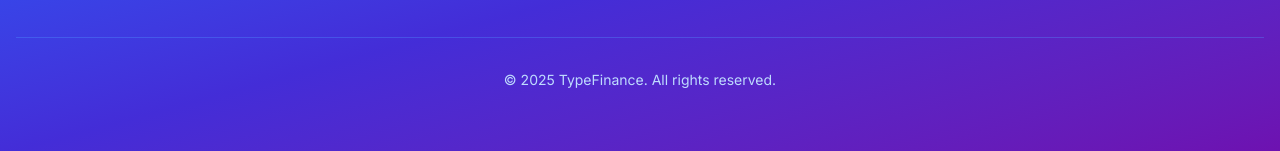
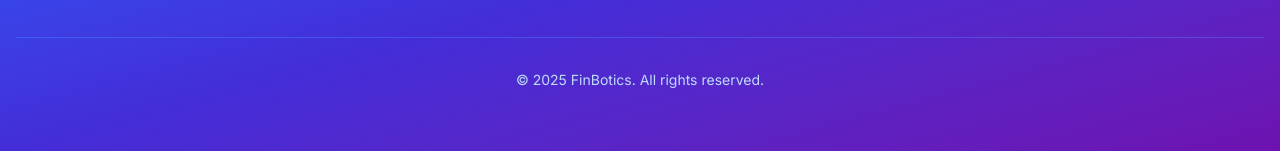
Before and after one commit to ReZo-s4m/FIn-Botics, a Next.js app: page / in a window 1280 px wide. Shown: the part 3444-3595 px from the top of the page. Built offline with nearby package versions, Linux system fonts and the light colour scheme; no server answers.

Commit message:
Updated changes

```diff
--- a/app/layout.js
+++ b/app/layout.js
@@ -150,7 +150,7 @@ export default function RootLayout({ children }) {
               {/* Copyright */}
               <div className="border-t border-blue-400/30 pt-8 text-center">
                 <p className="text-blue-200 text-sm">
-                  &copy; {new Date().getFullYear()} TypeFinance. All rights
+                  &copy; {new Date().getFullYear()} FinBotics. All rights
                   reserved.
                 </p>
               </div>
```
